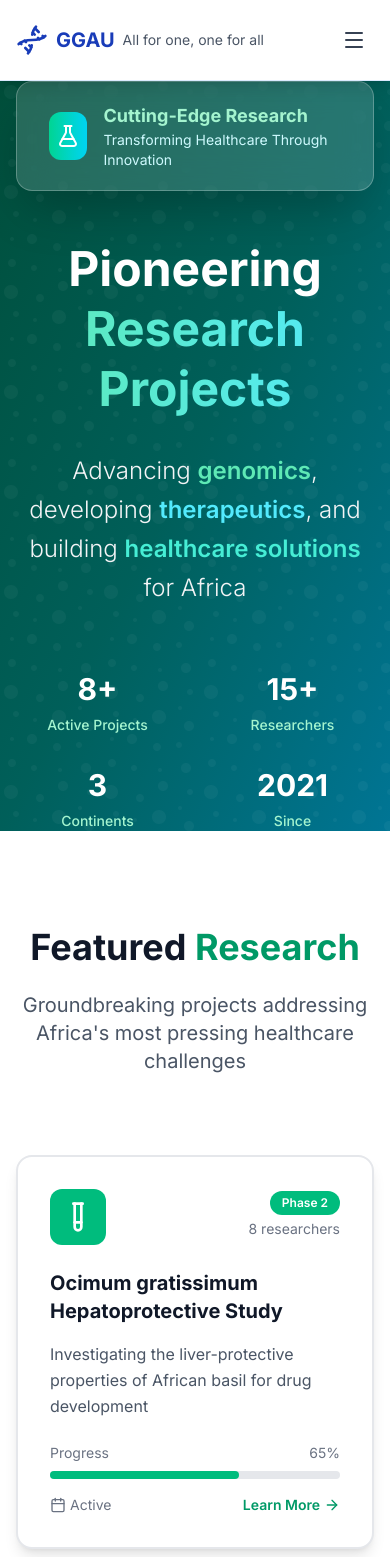
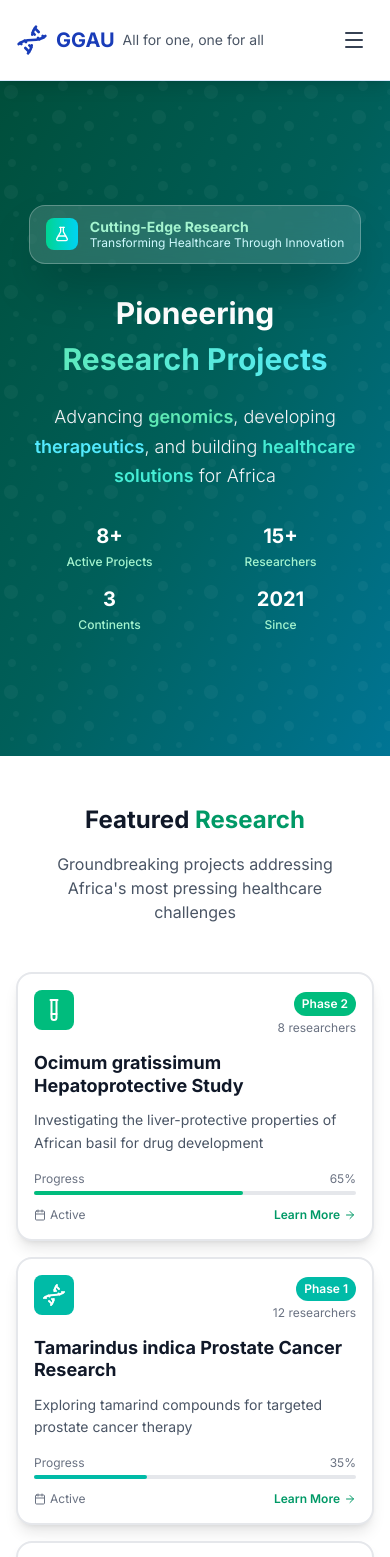
Before and after one commit to MutebiI/ggau, a Next.js app: page /projects in a window 390 px wide. Shown: the top 1557 px of the page. Built offline with nearby package versions, Linux system fonts and the light colour scheme.

Commit message:
fix: resolve horizontal scroll on mobile for Projects page
- Added overflow-x-hidden to containers
- Improved responsive design with proper breakpoints
- Fixed mobile spacing and typography
- Prevented edge overflow with proper padding

```diff
--- a/app/projects/page.tsx
+++ b/app/projects/page.tsx
@@ -5,9 +5,9 @@ import { ReactNode } from 'react'
 
 export default function Projects() {
   return (
-    <div className="min-h-screen bg-gray-50">
+    <div className="min-h-screen bg-gray-50 overflow-x-hidden">
       {/* Hero Section - New Design */}
-      <section className="relative min-h-[80vh] flex items-center justify-center bg-gradient-to-br from-emerald-900 via-teal-800 to-cyan-700">
+      <section className="relative min-h-[80vh] flex items-center justify-center bg-gradient-to-br from-emerald-900 via-teal-800 to-cyan-700 overflow-hidden">
         {/* Background Pattern */}
         <div className="absolute inset-0 opacity-10">
           <div className="absolute inset-0" style={{
@@ -15,36 +15,37 @@ export default function Projects() {
           }}></div>
         </div>
 
-        <div className="relative max-w-7xl mx-auto px-4 sm:px-6 lg:px-8 text-center text-white">
+        <div className="relative max-w-7xl mx-auto px-4 sm:px-6 lg:px-8 text-center text-white w-full">
           <motion.div
             initial={{ opacity: 0, y: 30 }}
             animate={{ opacity: 1, y: 0 }}
             transition={{ duration: 0.8 }}
+            className="w-full"
           >
             {/* Scientific Badge */}
             <motion.div
               initial={{ opacity: 0, scale: 0.8 }}
               animate={{ opacity: 1, scale: 1 }}
               transition={{ delay: 0.2, duration: 0.5 }}
-              className="inline-flex items-center gap-4 bg-white/15 backdrop-blur-lg rounded-2xl px-8 py-5 mb-12 border border-white/25 shadow-2xl"
+              className="inline-flex items-center gap-3 md:gap-4 bg-white/15 backdrop-blur-lg rounded-2xl px-4 py-3 md:px-6 md:py-4 lg:px-8 lg:py-5 mb-8 md:mb-12 border border-white/25 shadow-2xl max-w-full mx-2"
             >
-              <div className="w-12 h-12 bg-gradient-to-r from-emerald-400 to-cyan-400 rounded-xl flex items-center justify-center">
-                <FlaskConical className="w-6 h-6 text-white" />
+              <div className="w-8 h-8 md:w-10 md:h-10 lg:w-12 lg:h-12 bg-gradient-to-r from-emerald-400 to-cyan-400 rounded-lg md:rounded-xl flex items-center justify-center flex-shrink-0">
+                <FlaskConical className="w-4 h-4 md:w-5 md:h-5 lg:w-6 lg:h-6 text-white" />
               </div>
-              <div className="text-left">
-                <div className="text-lg font-bold text-emerald-200">Cutting-Edge Research</div>
-                <div className="text-sm text-cyan-100">Transforming Healthcare Through Innovation</div>
+              <div className="text-left min-w-0">
+                <div className="text-sm md:text-base lg:text-lg font-bold text-emerald-200 leading-tight">Cutting-Edge Research</div>
+                <div className="text-xs md:text-sm text-cyan-100 leading-tight">Transforming Healthcare Through Innovation</div>
               </div>
             </motion.div>
 
-            <h1 className="text-5xl md:text-7xl font-bold mb-8 leading-tight">
+            <h1 className="text-3xl md:text-5xl lg:text-7xl font-bold mb-6 md:mb-8 leading-tight px-2">
               Pioneering
-              <span className="block bg-gradient-to-r from-emerald-300 to-cyan-300 bg-clip-text text-transparent">
+              <span className="block bg-gradient-to-r from-emerald-300 to-cyan-300 bg-clip-text text-transparent mt-2">
                 Research Projects
               </span>
             </h1>
 
-            <p className="text-2xl md:text-3xl mb-12 text-gray-100 max-w-4xl mx-auto leading-relaxed font-light">
+            <p className="text-lg md:text-2xl lg:text-3xl mb-8 md:mb-12 text-gray-100 max-w-4xl mx-auto leading-relaxed font-light px-4">
               Advancing <span className="text-emerald-300 font-semibold">genomics</span>, developing <span className="text-cyan-300 font-semibold">therapeutics</span>, and building <span className="text-teal-300 font-semibold">healthcare solutions</span> for Africa
             </p>
 
@@ -53,7 +54,7 @@ export default function Projects() {
               initial={{ opacity: 0, y: 20 }}
               animate={{ opacity: 1, y: 0 }}
               transition={{ delay: 0.6, duration: 0.5 }}
-              className="grid grid-cols-2 md:grid-cols-4 gap-8 max-w-2xl mx-auto mt-16"
+              className="grid grid-cols-2 md:grid-cols-4 gap-4 md:gap-6 lg:gap-8 max-w-2xl mx-auto mt-8 md:mt-16 px-4"
             >
               <StatCard number="8+" label="Active Projects" delay={0.1} />
               <StatCard number="15+" label="Researchers" delay={0.2} />
@@ -65,25 +66,25 @@ export default function Projects() {
       </section>
 
       {/* Featured Projects - Card Grid with Hover Effects */}
-      <section className="py-24 bg-white">
-        <div className="max-w-7xl mx-auto px-4 sm:px-6 lg:px-8">
+      <section className="py-12 md:py-20 lg:py-24 bg-white">
+        <div className="max-w-7xl mx-auto px-4 sm:px-6 lg:px-8 w-full">
           <motion.div
             initial={{ opacity: 0, y: 30 }}
             whileInView={{ opacity: 1, y: 0 }}
             transition={{ duration: 0.6 }}
-            className="text-center mb-20"
+            className="text-center mb-12 md:mb-16 lg:mb-20"
           >
-            <h2 className="text-4xl md:text-5xl font-bold text-gray-900 mb-6">
+            <h2 className="text-2xl md:text-3xl lg:text-4xl xl:text-5xl font-bold text-gray-900 mb-4 md:mb-6 px-2">
               Featured <span className="text-emerald-600">Research</span>
             </h2>
-            <p className="text-xl text-gray-600 max-w-2xl mx-auto">
+            <p className="text-base md:text-lg lg:text-xl text-gray-600 max-w-2xl mx-auto px-4">
               Groundbreaking projects addressing Africa's most pressing healthcare challenges
             </p>
           </motion.div>
 
-          <div className="grid grid-cols-1 lg:grid-cols-2 xl:grid-cols-3 gap-8">
+          <div className="grid grid-cols-1 md:grid-cols-2 xl:grid-cols-3 gap-4 md:gap-6 lg:gap-8 max-w-full">
             <ProjectCard
-              icon={<TestTube className="w-8 h-8" />}
+              icon={<TestTube className="w-6 h-6 md:w-8 md:h-8" />}
               title="Ocimum gratissimum Hepatoprotective Study"
               description="Investigating the liver-protective properties of African basil for drug development"
               status="Phase 2"
@@ -92,7 +93,7 @@ export default function Projects() {
               team={8}
             />
             <ProjectCard
-              icon={<Dna className="w-8 h-8" />}
+              icon={<Dna className="w-6 h-6 md:w-8 md:h-8" />}
               title="Tamarindus indica Prostate Cancer Research"
               description="Exploring tamarind compounds for targeted prostate cancer therapy"
               status="Phase 1"
@@ -101,7 +102,7 @@ export default function Projects() {
               team={12}
             />
             <ProjectCard
-              icon={<Brain className="w-8 h-8" />}
+              icon={<Brain className="w-6 h-6 md:w-8 md:h-8" />}
               title="AI Diagnostics Integration"
               description="Developing hybrid AI systems for rapid medical diagnosis in rural areas"
               status="Development"
@@ -110,7 +111,7 @@ export default function Projects() {
               team={6}
             />
             <ProjectCard
-              icon={<Heart className="w-8 h-8" />}
+              icon={<Heart className="w-6 h-6 md:w-8 md:h-8" />}
               title="Blood Donation Genomics"
               description="Genetic markers for improved blood transfusion compatibility in African populations"
               status="Data Analysis"
@@ -119,7 +120,7 @@ export default function Projects() {
               team={10}
             />
             <ProjectCard
-              icon={<Microscope className="w-8 h-8" />}
+              icon={<Microscope className="w-6 h-6 md:w-8 md:h-8" />}
               title="Pharmacogenomics Africa"
               description="Personalized medicine based on African genetic variations in drug metabolism"
               status="Phase 3"
@@ -128,7 +129,7 @@ export default function Projects() {
               team={15}
             />
             <ProjectCard
-              icon={<Target className="w-8 h-8" />}
+              icon={<Target className="w-6 h-6 md:w-8 md:h-8" />}
               title="Malaria Resistance Genomics"
               description="Identifying genetic factors in natural immunity to malaria"
               status="Publication"
@@ -141,23 +142,23 @@ export default function Projects() {
       </section>
 
       {/* Research Areas - Interactive Tabs */}
-      <section className="py-24 bg-gradient-to-br from-gray-50 to-emerald-50">
-        <div className="max-w-7xl mx-auto px-4 sm:px-6 lg:px-8">
+      <section className="py-12 md:py-20 lg:py-24 bg-gradient-to-br from-gray-50 to-emerald-50">
+        <div className="max-w-7xl mx-auto px-4 sm:px-6 lg:px-8 w-full">
           <motion.div
             initial={{ opacity: 0, y: 30 }}
             whileInView={{ opacity: 1, y: 0 }}
             transition={{ duration: 0.6 }}
-            className="text-center mb-16"
+            className="text-center mb-12 md:mb-16"
           >
-            <h2 className="text-4xl md:text-5xl font-bold text-gray-900 mb-6">
+            <h2 className="text-2xl md:text-3xl lg:text-4xl xl:text-5xl font-bold text-gray-900 mb-4 md:mb-6 px-2">
               Research <span className="text-emerald-600">Domains</span>
             </h2>
-            <p className="text-xl text-gray-600 max-w-2xl mx-auto">
+            <p className="text-base md:text-lg lg:text-xl text-gray-600 max-w-2xl mx-auto px-4">
               Specialized areas of focus in genetics and medical innovation
             </p>
           </motion.div>
 
-          <div className="grid grid-cols-1 lg:grid-cols-2 gap-12">
+          <div className="grid grid-cols-1 lg:grid-cols-2 gap-6 md:gap-8 lg:gap-12 max-w-full">
             {/* Diagnostic Research */}
             <ResearchDomain
               title="Diagnostic Genetics"
@@ -168,7 +169,7 @@ export default function Projects() {
                 "Carrier Screening",
                 "Predictive Genetic Testing"
               ]}
-              icon={<Microscope className="w-12 h-12" />}
+              icon={<Microscope className="w-8 h-8 md:w-10 md:h-10 lg:w-12 lg:h-12" />}
               color="emerald"
             />
 
@@ -182,7 +183,7 @@ export default function Projects() {
                 "Drug Formulation",
                 "Safety Profiling"
               ]}
-              icon={<FlaskConical className="w-12 h-12" />}
+              icon={<FlaskConical className="w-8 h-8 md:w-10 md:h-10 lg:w-12 lg:h-12" />}
               color="teal"
             />
           </div>
@@ -190,36 +191,36 @@ export default function Projects() {
       </section>
 
       {/* Professional Research Partnership */}
-      <section className="py-24 bg-gradient-to-r from-teal-600 via-emerald-600 to-cyan-600 text-white relative overflow-hidden">
+      <section className="py-12 md:py-20 lg:py-24 bg-gradient-to-r from-teal-600 via-emerald-600 to-cyan-600 text-white relative overflow-hidden">
         <div className="absolute inset-0 bg-black/20"></div>
-        <div className="relative max-w-4xl mx-auto px-4 sm:px-6 lg:px-8 text-center">
+        <div className="relative max-w-4xl mx-auto px-4 sm:px-6 lg:px-8 text-center w-full">
           <motion.div
             initial={{ opacity: 0, y: 30 }}
             whileInView={{ opacity: 1, y: 0 }}
             transition={{ duration: 0.6 }}
           >
-            <h2 className="text-4xl md:text-5xl font-bold mb-8">
+            <h2 className="text-2xl md:text-3xl lg:text-4xl xl:text-5xl font-bold mb-6 md:mb-8 px-2">
               Advance <span className="text-cyan-300">Medical Research</span> With Us
             </h2>
-            <p className="text-xl text-emerald-100 mb-12 max-w-2xl mx-auto leading-relaxed">
+            <p className="text-base md:text-lg lg:text-xl text-emerald-100 mb-8 md:mb-12 max-w-2xl mx-auto leading-relaxed px-4">
               Explore partnership opportunities to accelerate healthcare innovation and transform patient outcomes across Africa.
             </p>
-            <div className="flex flex-col sm:flex-row gap-6 justify-center">
+            <div className="flex flex-col sm:flex-row gap-4 md:gap-6 justify-center px-4">
               <motion.a
                 href="/contact"
                 whileHover={{ scale: 1.05, y: -2 }}
-                className="group bg-white text-emerald-700 px-12 py-5 rounded-2xl font-bold flex items-center justify-center gap-4 hover:shadow-2xl transition-all duration-300 shadow-lg"
+                className="group bg-white text-emerald-700 px-6 py-4 md:px-10 md:py-5 rounded-2xl font-bold flex items-center justify-center gap-3 md:gap-4 hover:shadow-2xl transition-all duration-300 shadow-lg w-full sm:w-auto text-sm md:text-base"
               >
                 <span>Explore Partnerships</span>
-                <Users className="w-5 h-5 group-hover:scale-110 transition-transform" />
+                <Users className="w-4 h-4 md:w-5 md:h-5 group-hover:scale-110 transition-transform" />
               </motion.a>
               <motion.a
                 href="/get-involved"
                 whileHover={{ scale: 1.05, y: -2 }}
-                className="group bg-transparent text-white border-2 border-white px-12 py-5 rounded-2xl font-bold flex items-center justify-center gap-4 hover:bg-white/10 transition-all duration-300"
+                className="group bg-transparent text-white border-2 border-white px-6 py-4 md:px-10 md:py-5 rounded-2xl font-bold flex items-center justify-center gap-3 md:gap-4 hover:bg-white/10 transition-all duration-300 w-full sm:w-auto text-sm md:text-base"
               >
                 <span>View Opportunities</span>
-                <ArrowRight className="w-5 h-5 group-hover:translate-x-1 transition-transform" />
+                <ArrowRight className="w-4 h-4 md:w-5 md:h-5 group-hover:translate-x-1 transition-transform" />
               </motion.a>
             </div>
           </motion.div>
@@ -242,8 +243,8 @@ function StatCard({ number, label, delay }: {
       transition={{ delay, duration: 0.5 }}
       className="text-center"
     >
-      <div className="text-3xl font-bold text-white mb-2">{number}</div>
-      <div className="text-sm text-emerald-200 font-medium">{label}</div>
+      <div className="text-xl md:text-2xl lg:text-3xl font-bold text-white mb-1 md:mb-2">{number}</div>
+      <div className="text-xs md:text-sm text-emerald-200 font-medium leading-tight">{label}</div>
     </motion.div>
   )
 }
@@ -282,50 +283,50 @@ function ProjectCard({ icon, title, description, status, progress, color, team }
       whileInView={{ opacity: 1, y: 0 }}
       transition={{ duration: 0.6 }}
       whileHover={{ y: -5 }}
-      className={`bg-white p-8 rounded-2xl shadow-lg border-2 border-gray-200 ${bgStyles[color]} transition-all duration-300 group cursor-pointer`}
+      className={`bg-white p-4 md:p-6 lg:p-8 rounded-2xl shadow-lg border-2 border-gray-200 ${bgStyles[color]} transition-all duration-300 group cursor-pointer w-full`}
     >
-      <div className="flex items-start justify-between mb-6">
-        <div className={`w-14 h-14 ${colorStyles[color]} rounded-xl flex items-center justify-center text-white`}>
+      <div className="flex items-start justify-between mb-4 md:mb-6">
+        <div className={`w-10 h-10 md:w-12 md:h-12 lg:w-14 lg:h-14 ${colorStyles[color]} rounded-lg md:rounded-xl flex items-center justify-center text-white flex-shrink-0`}>
           {icon}
         </div>
-        <div className="text-right">
-          <span className={`inline-block px-3 py-1 rounded-full text-xs font-semibold ${colorStyles[color]} text-white`}>
+        <div className="text-right ml-2">
+          <span className={`inline-block px-2 py-1 md:px-3 md:py-1 rounded-full text-xs font-semibold ${colorStyles[color]} text-white`}>
             {status}
           </span>
-          <div className="text-sm text-gray-500 mt-1">{team} researchers</div>
+          <div className="text-xs md:text-sm text-gray-500 mt-1">{team} researchers</div>
         </div>
       </div>
 
-      <h3 className="text-xl font-bold text-gray-900 mb-4 group-hover:text-gray-800 transition-colors">
+      <h3 className="text-lg md:text-xl font-bold text-gray-900 mb-3 md:mb-4 group-hover:text-gray-800 transition-colors leading-tight">
         {title}
       </h3>
-      <p className="text-gray-600 mb-6 leading-relaxed">
+      <p className="text-gray-600 text-sm md:text-base mb-4 md:mb-6 leading-relaxed">
         {description}
       </p>
 
       {/* Progress Bar */}
-      <div className="mb-4">
-        <div className="flex justify-between text-sm text-gray-500 mb-2">
+      <div className="mb-3 md:mb-4">
+        <div className="flex justify-between text-xs md:text-sm text-gray-500 mb-1 md:mb-2">
           <span>Progress</span>
           <span>{progress}%</span>
         </div>
-        <div className="w-full bg-gray-200 rounded-full h-2">
+        <div className="w-full bg-gray-200 rounded-full h-1 md:h-2">
           <motion.div
             initial={{ width: 0 }}
             whileInView={{ width: `${progress}%` }}
             transition={{ duration: 1, delay: 0.2 }}
-            className={`h-2 rounded-full ${colorStyles[color]}`}
+            className={`h-1 md:h-2 rounded-full ${colorStyles[color]}`}
           />
         </div>
       </div>
 
-      <div className="flex items-center justify-between text-sm text-gray-500">
+      <div className="flex items-center justify-between text-xs md:text-sm text-gray-500">
         <div className="flex items-center gap-1">
-          <Calendar className="w-4 h-4" />
+          <Calendar className="w-3 h-3 md:w-4 md:h-4" />
           <span>Active</span>
         </div>
         <button className="text-emerald-600 font-semibold hover:text-emerald-700 transition-colors flex items-center gap-1">
-          Learn More <ArrowRight className="w-4 h-4" />
+          Learn More <ArrowRight className="w-3 h-3 md:w-4 md:h-4" />
         </button>
       </div>
     </motion.div>
@@ -350,27 +351,27 @@ function ResearchDomain({ title, description, tests, icon, color }: {
       initial={{ opacity: 0, x: -30 }}
       whileInView={{ opacity: 1, x: 0 }}
       transition={{ duration: 0.6 }}
-      className="bg-white p-8 rounded-2xl shadow-lg border border-gray-200 hover:shadow-xl transition-all duration-300"
+      className="bg-white p-4 md:p-6 lg:p-8 rounded-2xl shadow-lg border border-gray-200 hover:shadow-xl transition-all duration-300 w-full"
     >
-      <div className={`w-16 h-16 ${colorStyles[color]} rounded-2xl flex items-center justify-center mb-6`}>
+      <div className={`w-12 h-12 md:w-14 md:h-14 lg:w-16 lg:h-16 ${colorStyles[color]} rounded-xl md:rounded-2xl flex items-center justify-center mb-4 md:mb-6 flex-shrink-0`}>
         {icon}
       </div>
-      <h3 className="text-2xl font-bold text-gray-900 mb-4">{title}</h3>
-      <p className="text-gray-600 mb-6 leading-relaxed">{description}</p>
+      <h3 className="text-xl md:text-2xl font-bold text-gray-900 mb-3 md:mb-4 leading-tight">{title}</h3>
+      <p className="text-gray-600 text-sm md:text-base mb-4 md:mb-6 leading-relaxed">{description}</p>
 
-      <div className="space-y-3">
-        <h4 className="font-semibold text-gray-900">Key Areas:</h4>
-        <ul className="space-y-2">
+      <div className="space-y-2 md:space-y-3">
+        <h4 className="font-semibold text-gray-900 text-sm md:text-base">Key Areas:</h4>
+        <ul className="space-y-1 md:space-y-2">
           {tests.map((test: string, index: number) => (
             <motion.li
               key={test}
               initial={{ opacity: 0, x: -20 }}
               whileInView={{ opacity: 1, x: 0 }}
               transition={{ delay: index * 0.1 }}
-              className="flex items-center gap-3 text-gray-600"
+              className="flex items-center gap-2 md:gap-3 text-gray-600 text-xs md:text-sm"
             >
-              <div className={`w-2 h-2 ${colorStyles[color].split(' ')[1]} rounded-full`} />
-              {test}
+              <div className={`w-1.5 h-1.5 md:w-2 md:h-2 ${colorStyles[color].split(' ')[1]} rounded-full flex-shrink-0`} />
+              <span className="leading-tight">{test}</span>
             </motion.li>
           ))}
         </ul>
```
